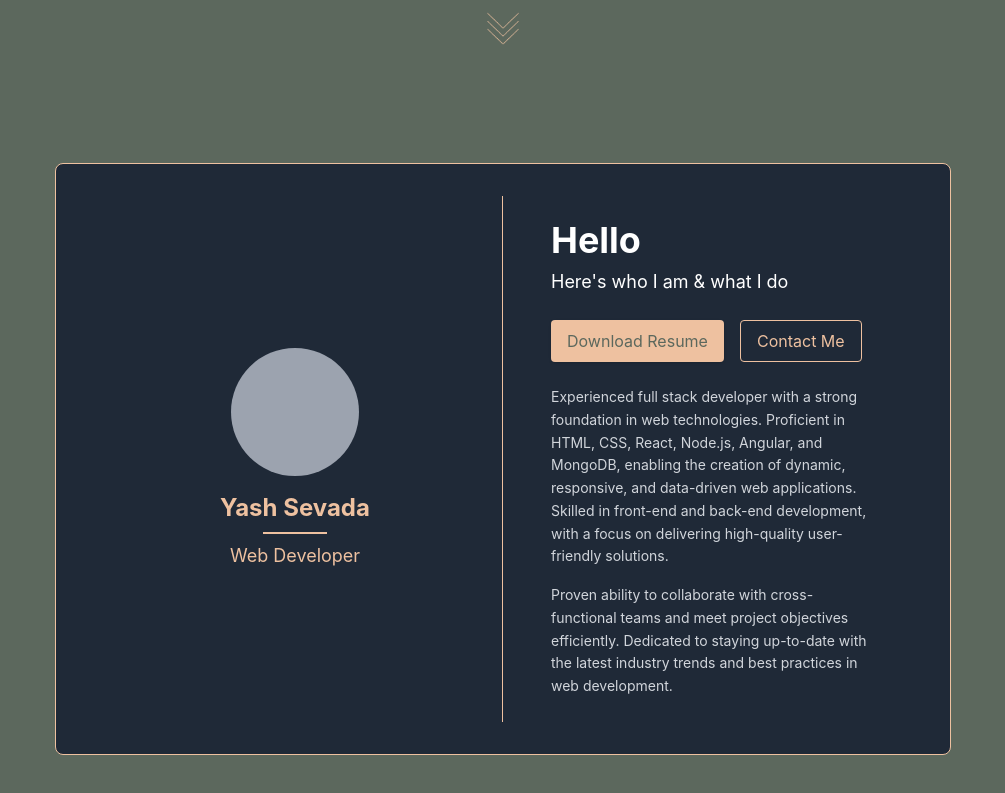
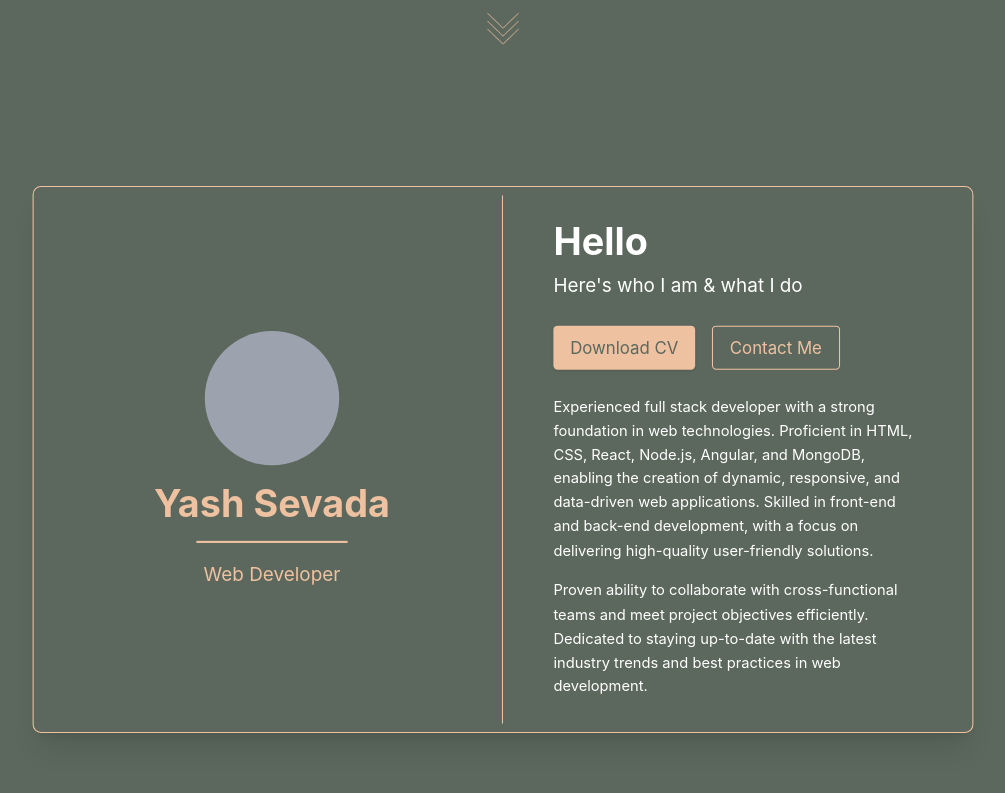
Before and after one commit to YashSevada/Portfolio, a React (Create React App) app: page / in a window 1280 px wide. Shown: the part 741-1534 px from the top of the page, without its empty margins (137-1142 px from the left). Built offline with nearby package versions, Linux system fonts and the light colour scheme.

Commit message:
About Component UI

```diff
--- a/src/Components/About.js
+++ b/src/Components/About.js
@@ -4,13 +4,13 @@ const About = () => {
   return  (
     <div className="bg-green min-h-screen flex items-center justify-center text-white">
       {/* Card Container */}
-      <div className="flex flex-col lg:flex-row border border-peach p-6 lg:p-8 rounded-lg max-w-4xl w-full bg-gray-800">
+      <div className="flex flex-col lg:flex-row border border-peach p-4 lg:p-2 rounded-lg max-w-4xl w-full bg-green transition-transform transform scale-105 shadow-xl">
         {/* Left Section (Centered) */}
-        <div className="flex flex-col items-center justify-center lg:items-center border-b lg:border-b-0 lg:border-r border-peach px-6 py-8 lg:py-0 lg:w-1/2">
+        <div className="flex flex-col items-center justify-center lg:items-center border-b lg:border-b-0 lg:border-r border-peach px-6 py-8 lg:py-0 lg:w-1/2 space-y-4">
           {/* Profile Image */}
           <div className="w-32 h-32 bg-gray-400 rounded-full"></div>
-          <h1 className="text-2xl font-bold mt-4 text-peach">Yash Sevada</h1>
-          <hr className="border border-peach w-16 my-2" />
+          <h1 className="text-4xl font-bold mt-4 text-peach">Yash Sevada</h1>
+          <hr className="border border-peach w-36 my-2" />
           <p className="text-lg text-peach">Web Developer</p>
         </div>
 
@@ -21,8 +21,8 @@ const About = () => {
 
           {/* Buttons */}
           <div className="flex mt-6 space-x-4">
-            <button className="bg-peach text-green px-4 py-2 rounded shadow hover:bg-transparent hover:border hover:border-green hover:border-none">
-              Download Resume
+            <button className="bg-peach text-green px-4 py-2 rounded shadow hover:bg-transparent hover:border hover:border-peach hover:text-peach">
+              Download CV
             </button>
             <button className="border border-peach text-peach px-4 py-2 rounded hover:bg-peach hover:text-green">
               Contact Me
@@ -30,7 +30,7 @@ const About = () => {
           </div>
 
           {/* Description */}
-          <p className="text-gray-300 text-sm mt-6 leading-relaxed">
+          <p className="text-white text-sm mt-6 leading-relaxed">
             Experienced full stack developer with a strong foundation in web
             technologies. Proficient in HTML, CSS, React, Node.js, Angular, and
             MongoDB, enabling the creation of dynamic, responsive, and
@@ -38,7 +38,7 @@ const About = () => {
             development, with a focus on delivering high-quality user-friendly
             solutions.
           </p>
-          <p className="text-gray-300 text-sm mt-4 leading-relaxed">
+          <p className="text-white text-sm mt-4 leading-relaxed">
             Proven ability to collaborate with cross-functional teams and meet
             project objectives efficiently. Dedicated to staying up-to-date
             with the latest industry trends and best practices in web
--- a/tailwind.config.js
+++ b/tailwind.config.js
@@ -4,13 +4,13 @@ module.exports = {
   theme: {
     extend: {
       colors: {
-      transparent: 'transparent',
-      'green': '#5C685D',
-      'peach': '#EEC1A0',
-      'white': '#ffffff',
-      'black': '#000000',
-    },
+        transparent: "transparent",
+        green: "#5C685D",
+        peach: "#EEC1A0",
+        white: "#ffffff",
+        black: "#000000",
+      },
     },
   },
   plugins: [],
-}
+};
```
